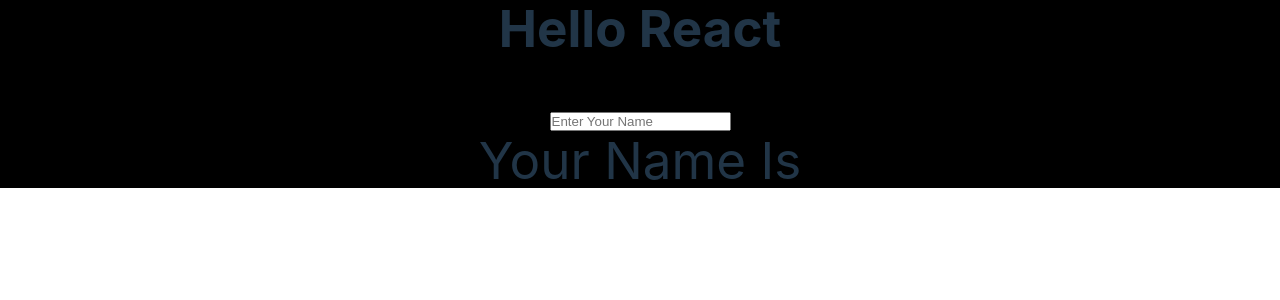
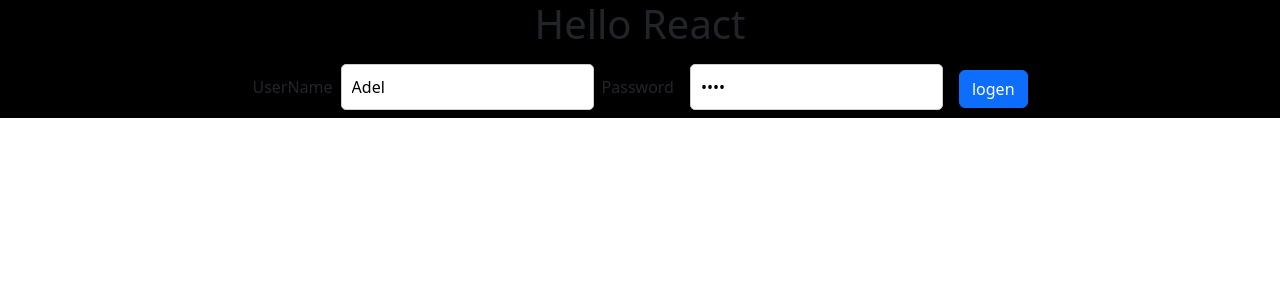
Before and after one commit to 3adel-sw/vite-project-cours, a React (Vite) app: page / in a window 1280 px wide. Shown: the top 300 px of the page. Built offline with nearby package versions, Linux system fonts and the light colour scheme.

Commit message:
Seshen 18 > 19 user Name and Password

```diff
--- a/index.html
+++ b/index.html
@@ -5,7 +5,7 @@
     <link rel="icon" type="image/svg+xml" href="/vite.svg" width="32px" />
     <meta name="viewport" content="width=device-width, initial-scale=1.0" />
     <title>Vite + React + TS</title>
-    <!-- <link rel="stylesheet" href="vite-project/src/assets/bootstrap.min.css" /> -->
+    <link rel="stylesheet" href="vite-project/src/assets/bootstrap.min.css" />
   </head>
   <body>
     <div id="root"></div>
--- a/src/App.css
+++ b/src/App.css
@@ -66,3 +66,10 @@ a {
 button {
   margin: 10px;
 }
+
+input {
+  margin: 10px;
+  padding: 10px;
+  border-radius: 5px;
+  border: 1px solid #ccc;
+}
--- a/src/App.tsx
+++ b/src/App.tsx
@@ -10,25 +10,94 @@ import Header from "./assets/components/header/Header";
 import Products from "./assets/components/products/Products";
 import Button from "./assets/components/Button";
 // fills Bootstrap CSS from node_modules
-// import "./assets/bootstrap.min.css";
+import "./assets/bootstrap.min.css";
 
 import "./assets/components/products/Products.module.css";
 
 const App = () => {
-  const [input, setinpit] = useState("");
+  const [username, setUsername] = useState("Adel");
+  const [password, setPassword] = useState("2025");
+  const handleSubmit = (e) => {
+    e.preventDefault();
+    console.log(username);
+    console.log(password);
+  };
   return (
     <>
       <h1>Hello React</h1>
-      <input
-        type="text"
-        placeholder="Enter Your Name"
-        // onChange={(e) => console.log(e.target.value)}
-        onChange={(e) => setinpit(e.target.value)}
-      />
-      <p>Your Name Is {input}</p>
+      <form className="m-2 " onSubmit={handleSubmit}>
+        <label htmlFor="username" className="m-2">
+          UserName
+        </label>
+        <input
+          type="text"
+          placeholder="Enter Your Name"
+          name="username"
+          value={username}
+          onChange={(e) => setUsername(e.target.value)}
+          id="username"
+        />
+        <label className="m-2" htmlFor="password">
+          Password
+        </label>
+        <input
+          type="password"
+          placeholder="Enter Your Password"
+          name="password"
+          value={password}
+          onChange={(e) => setPassword(e.target.value)}
+          id="password"
+          className="m-2" // code style
+        />
+        <button type="submit" className="btn btn-primary m-2">
+          logen
+        </button>
+      </form>
     </>
   );
 };
+
+// const App = () => {
+//   const [user, setUser] = useState({
+//     fistName: "Adel",
+//     lastName: "Mahmoud",
+//   });
+//   return (
+//     <>
+//       <h1>
+//         Hello {user.fistName} {user.lastName}
+//       </h1>
+//       <button
+//         type="button"
+//         onClick={() =>
+//           setUser((next) => {
+//             return { ...next, lastName: "Melegy" }; // to change lastName
+//             // return { ...next, fistName: "Melegy" }; // to change fistName
+//           })
+//         }
+//       >
+//         Change lastName
+//       </button>
+//     </>
+//   );
+// };
+
+// const App = () => {
+//   const [input, setinpit] = useState("");
+//   return (
+//     <>
+//       <h1>Hello React</h1>
+//       <input
+//         type="text"
+//         placeholder="Enter Your Name"    // 043469
+//         value={input}
+//         // onChange={(e) => console.log(e.target.value)}
+//         onChange={(e) => setinpit(e.target.value)}
+//       />
+//       <p>Your Name Is {input}</p>
+//     </>
+//   );
+// };
 
 // const App = () => {
 //   const [count, setCount] = useState(0);
@@ -96,4 +165,4 @@ const App = () => {
 //   );
 // };
 export default App;
-// th is is a comment in JSX Setion 17
+// th is is a comment in JSX Setion 18
```
